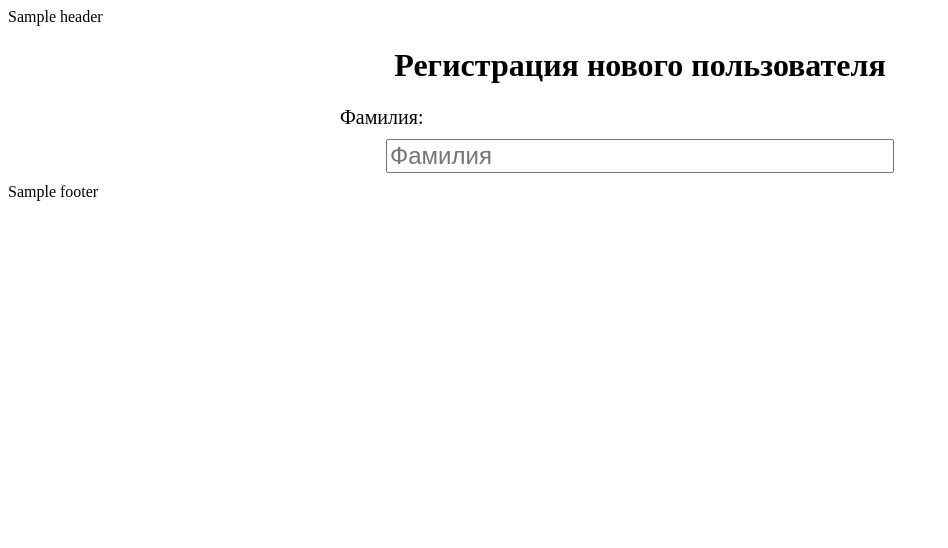
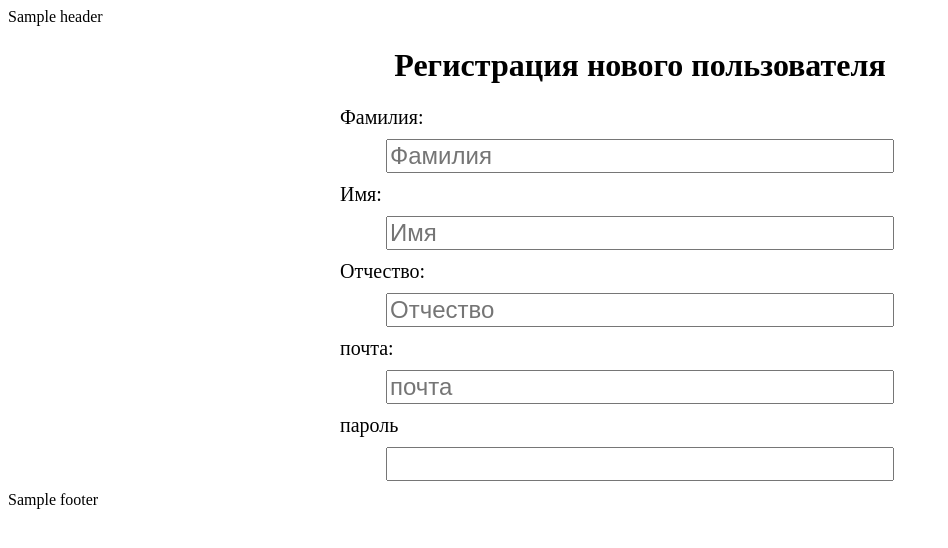
Before and after one commit to MrSteklyashka00/internetshop, a PHP site: template views/user/register.php in a window 1280 px wide. Shown: the top 548 px of the page, without its empty margins (0-948 px from the left). Run offline with PHP 8.4, Linux system fonts and the light colour scheme; the template is opened without the code that fills it: most values are stand-ins (such as "Sample title", 1, 10 or a date in 2020); data that the repository does not hold is empty.

Commit message:
29.01.26

```diff
--- a/controllers/UserController.php
+++ b/controllers/UserController.php
@@ -29,6 +29,6 @@ class UserController extends Controller{
 
     public function actionRegistr(){
         if(!Session::isAuth())
-            echo $this->render('user/registr');
+            echo $this->render('user/register');
     }
 }
--- a/views/user/register.php
+++ b/views/user/register.php
@@ -10,5 +10,21 @@ if($error){
         <label for="lastname" class="form_label">Фамилия:</label>
         <input type="text" name="lastname" id="lastname" class="login_input" placeholder='Фамилия'>
     </form>
+      <form action="user/newuser" method="post">
+      <label for="name" class="form_label">Имя:</label>
+      <input type="text" name="name" id="name" class="login_input" placeholder='Имя'>
+</form>
+<form action="user/newuser" method="post">
+      <label for="patronymic" class="form_label">Отчество:</label>
+      <input type="text" name="patronymic" id="patronymic" class="login_input" placeholder='Отчество'>
+</form>
+<form action="user/newuser" method="post">
+      <label for="email" class="form_label">почта:</label>
+      <input type="email" name="email" id="email" class="login_input" placeholder='почта'>
+</form>
+ <form action="user/newuser" method="post">
+    <label for="password" class="form_label">пароль</label>
+    <input type="password" name="password" id="password" class="login_input" plaseholder='пароль'>
+
 
 </div>
```
